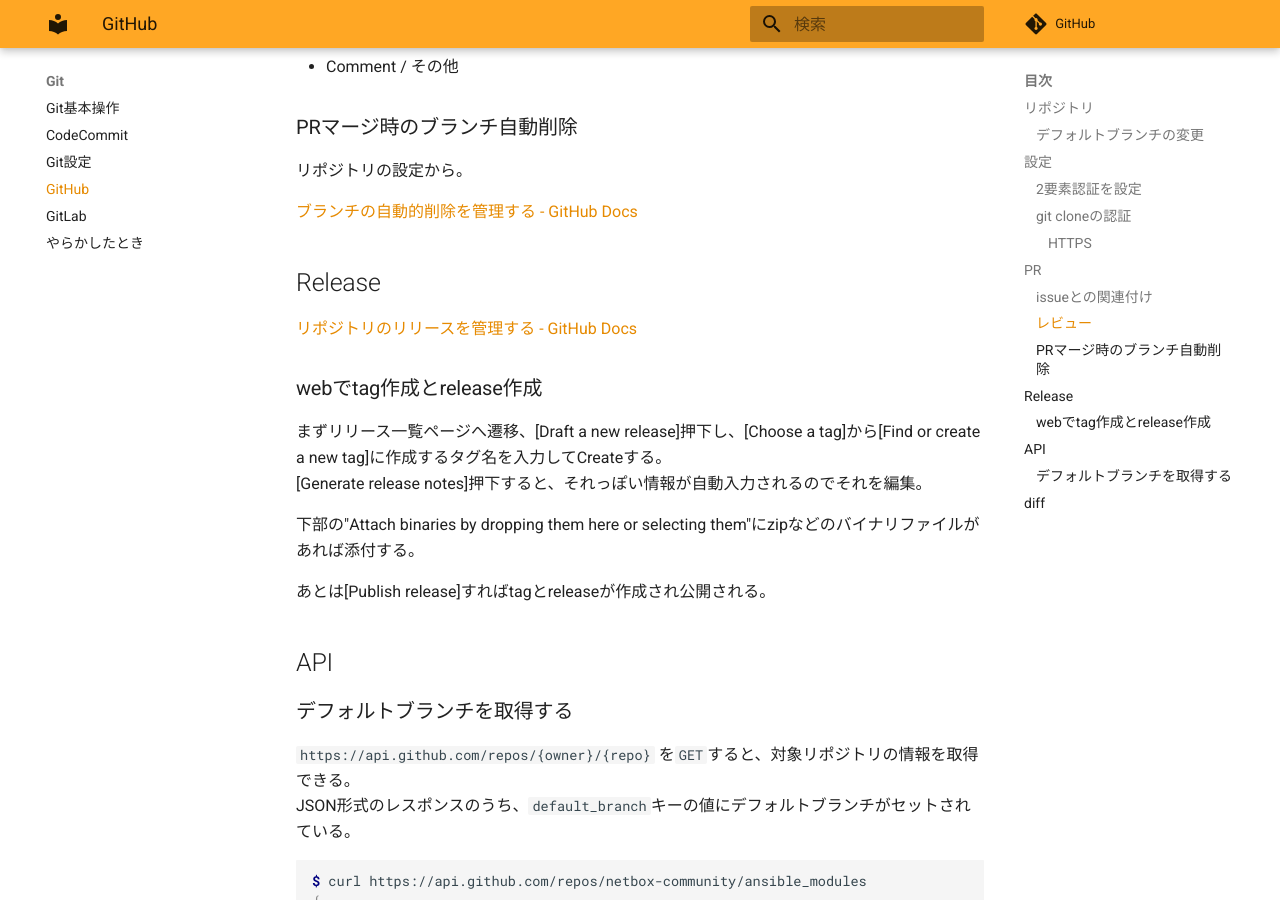
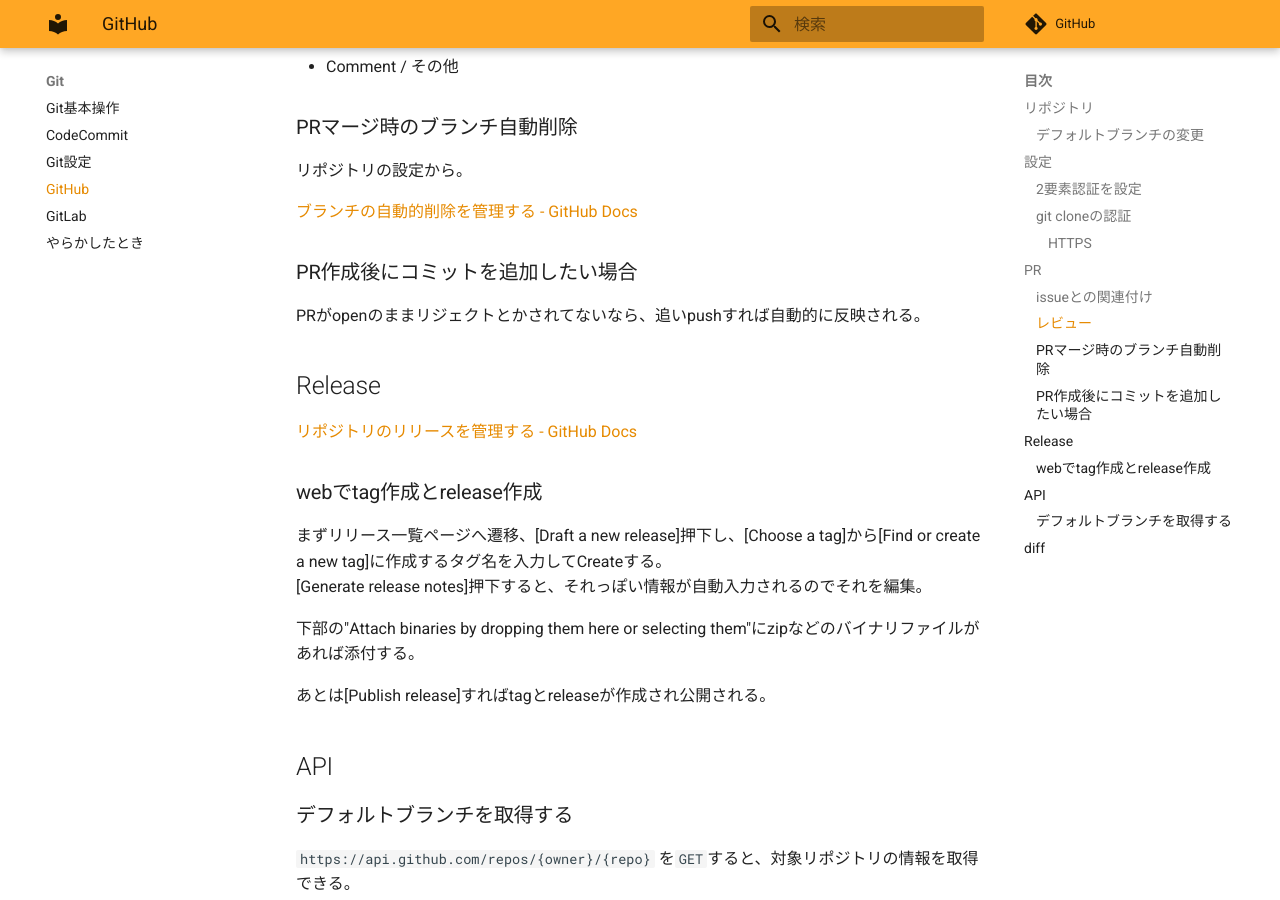
Before and after one commit to zaki-lknr/docs, an MkDocs documentation site: the page built from docs/Git/github.md, in a window 1280 px wide and 900 px high, scrolled down 1230 px. Built offline with MkDocs 1.6.1 and Material for MkDocs 9.7.7, drawn with Linux system fonts in a browser that asks for light colours; comment, search, counter and statistics services are not loaded.

Commit message:
add: git/github: PR作成後の追加コミット

```diff
--- a/docs/Git/github.md
+++ b/docs/Git/github.md
@@ -47,6 +47,10 @@ Settings -> Developer settings -> Personal access tokens -> Tokens(classic)で
 リポジトリの設定から。
 
 [ブランチの自動的削除を管理する - GitHub Docs](https://docs.github.com/ja/repositories/configuring-branches-and-merges-in-your-repository/configuring-pull-request-merges/managing-the-automatic-deletion-of-branches)
+
+### PR作成後にコミットを追加したい場合
+
+PRがopenのままリジェクトとかされてないなら、追いpushすれば自動的に反映される。
 
 ## Release
 
```
